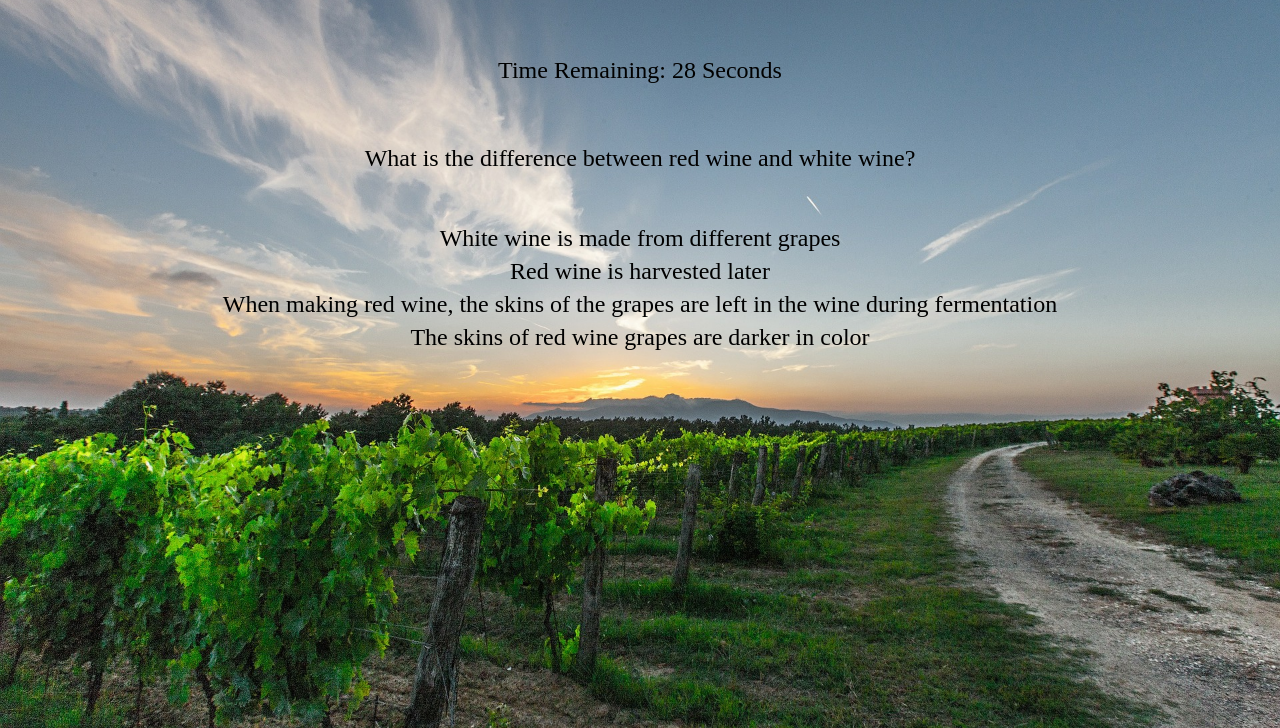
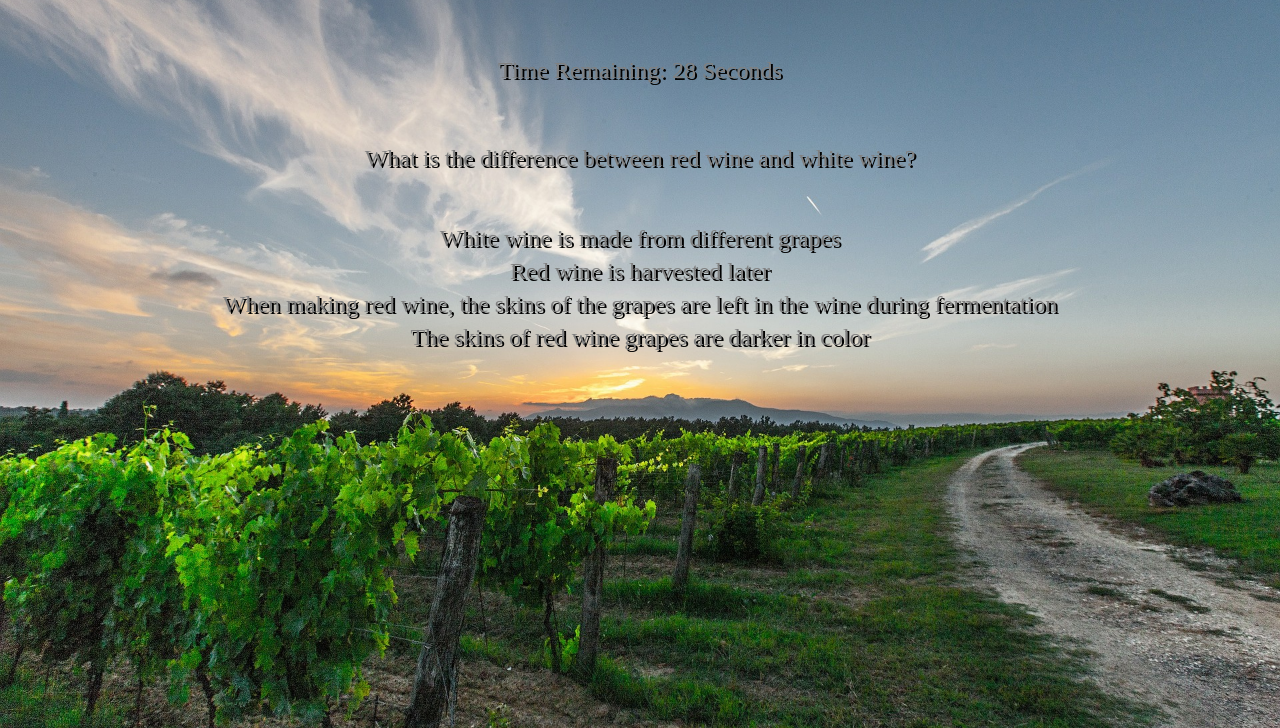
Before and after one commit to jkawahara/TriviaGame, a plain HTML site: page index.html in a window 1280 px wide. Both pictures are taken after a click on the button "Start". Shown: the part 72-800 px from the top of the page. Drawn offline with nearby package versions, Linux system fonts and the light colour scheme; a web font is replaced by a local one.

Commit message:
Add text-shadow style.css

```diff
--- a/assets/css/style.css
+++ b/assets/css/style.css
@@ -3,7 +3,7 @@ body {
   background-size: cover;
   background-repeat: no-repeat;
   font-family: 'Coustard', serif;
-  color: black;
+  color: gray;
 }
 
 header .title {
@@ -17,6 +17,7 @@ header .title {
   text-align: center;
   font-size: 24px;
   line-height: 2em;
+  text-shadow: 2px 2px black;
 }
 
 #time-remain-section {
@@ -38,8 +39,7 @@ button {
 }
 
 button:hover {
-  background-color: lightblue;
-  /* border-color: blue; */
+  background-color: lightcoral;
 }
 
 #start-btn-section button, #restart-btn-section button {
@@ -49,4 +49,6 @@ button:hover {
 
 #choices-section button {
   width: auto;
+  color: gray;
+  text-shadow: 2px 2px black;
 }
```
